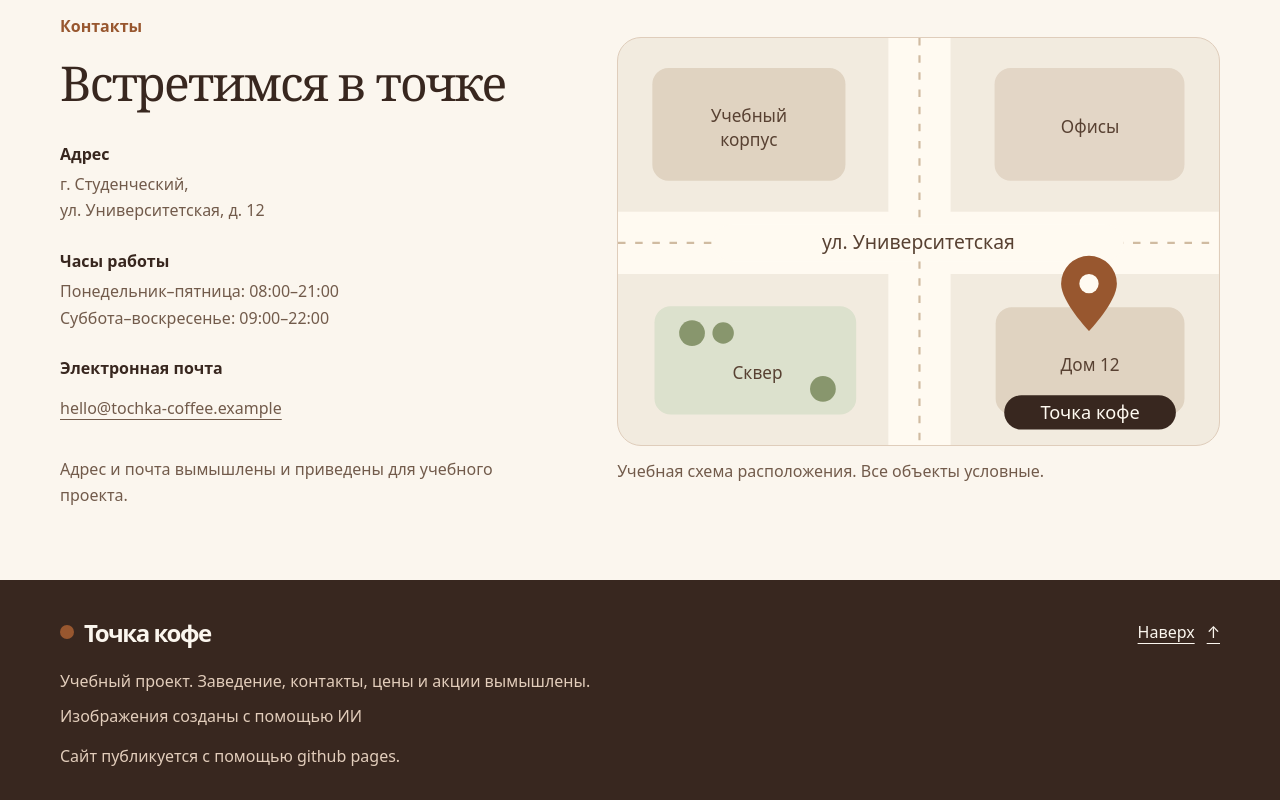
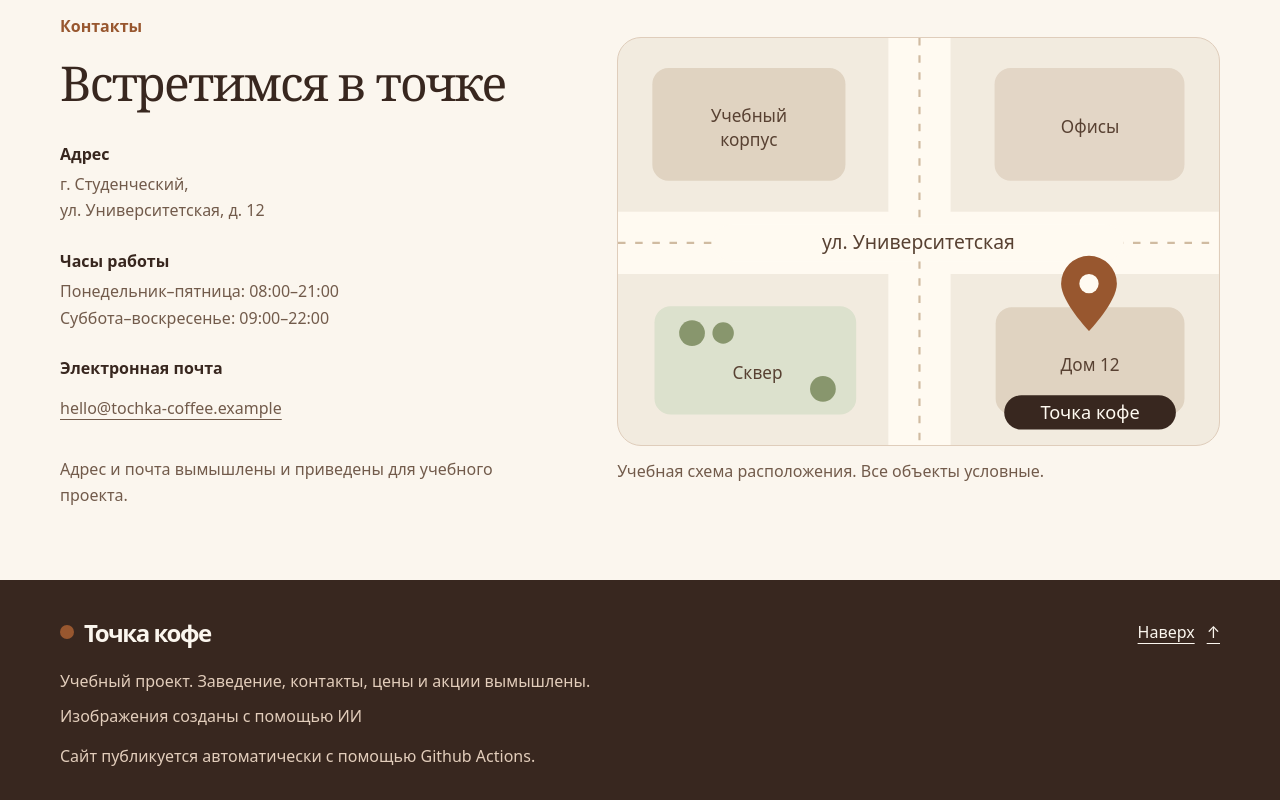
Before and after one commit to qq666avesatan/tochka-coffee-lr5, a plain HTML site: page index.html in a window 1280 px wide. Shown: the part 3929-4729 px from the top of the page. Drawn offline with Linux system fonts and the light colour scheme.

Commit message:
Update deployment method description in footer

```diff
--- a/index.html
+++ b/index.html
@@ -422,7 +422,7 @@
       </p>
       <p class="image-credit">Изображения созданы с помощью ИИ</p>
       <p>
-        Сайт публикуется с помощью github pages.
+        Сайт публикуется автоматически с помощью Github Actions.
       </p>
     </div>
   </footer>
```
